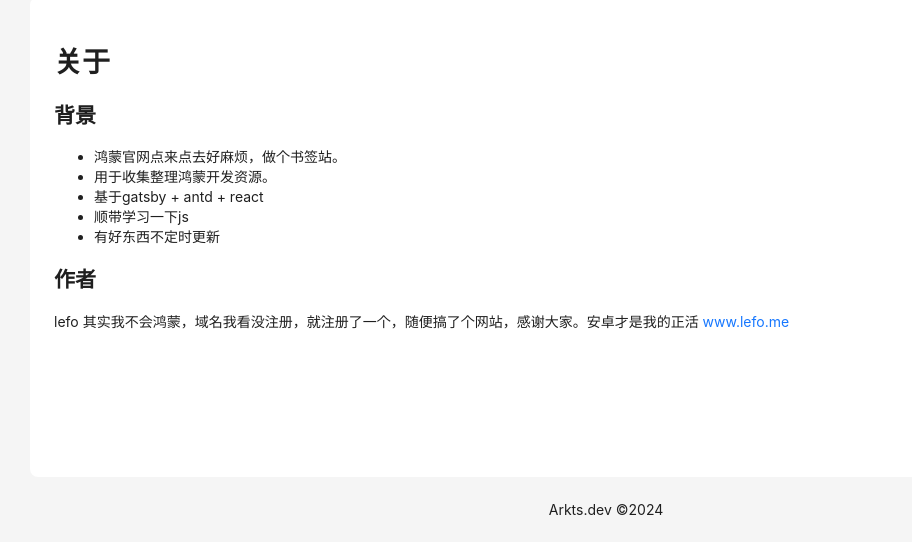
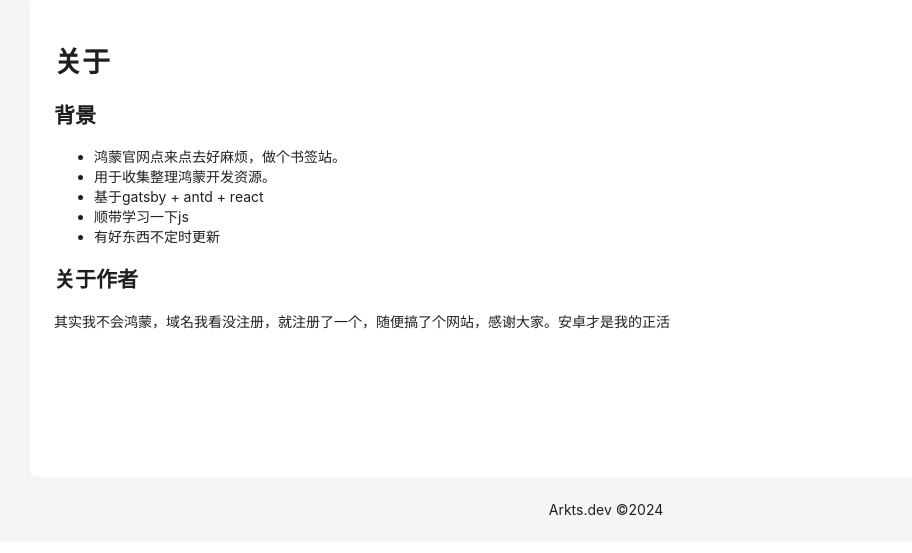
Before and after one commit to lefodev/Arkts, a Gatsby site: page /about in a window 1280 px wide. Shown: the part 107-660 px from the top of the page, without its empty margins (34-946 px from the left). Built offline with nearby package versions, Linux system fonts and the light colour scheme; Gatsby itself is replaced by a stand-in of ours; some packages are replaced by stand-ins of ours.

Commit message:
Update _index.md

```diff
--- a/src/data/about/_index.md
+++ b/src/data/about/_index.md
@@ -10,6 +10,5 @@ title: "关于"
 - 顺带学习一下js
 - 有好东西不定时更新
 
-## 作者
-lefo 其实我不会鸿蒙，域名我看没注册，就注册了一个，随便搞了个网站，感谢大家。安卓才是我的正活
- [www.lefo.me](https://www.lefo.me)
+## 关于作者
+其实我不会鸿蒙，域名我看没注册，就注册了一个，随便搞了个网站，感谢大家。安卓才是我的正活
```
